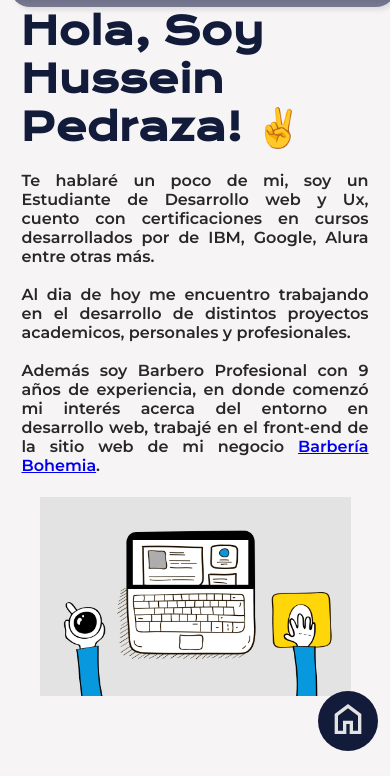
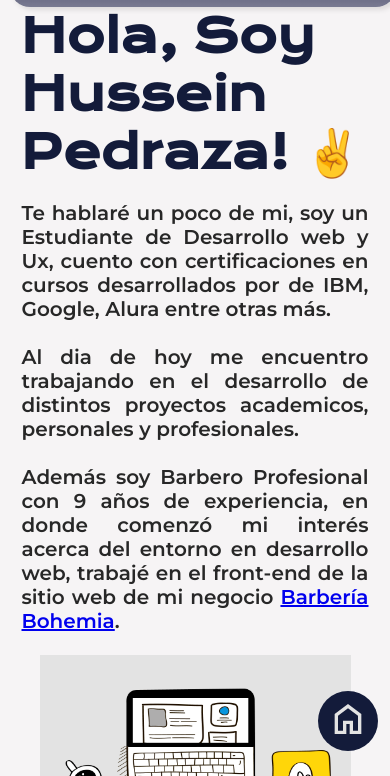
Before and after one commit to BangalterCrown/ibm-proyecto, a plain HTML site: page index.html in a window 390 px wide. Shown: the part 68-844 px from the top of the page. Drawn offline with nearby package versions, Linux system fonts and the light colour scheme.

Commit message:
Actualizar style.css

```diff
--- a/style.css
+++ b/style.css
@@ -426,13 +426,12 @@ button:hover {
   }
 
   #sobre-mi h1{
-    font-size: 38px;
+    font-size: 46px;
     margin-top: 54px;
   }
 
   #sobre-mi p {
-    font-size: 16px;
-    color: var(--color-footer);
+    font-size: 20px;
     text-align: justify;
     font-weight: 600;
     margin: 1px;
```
